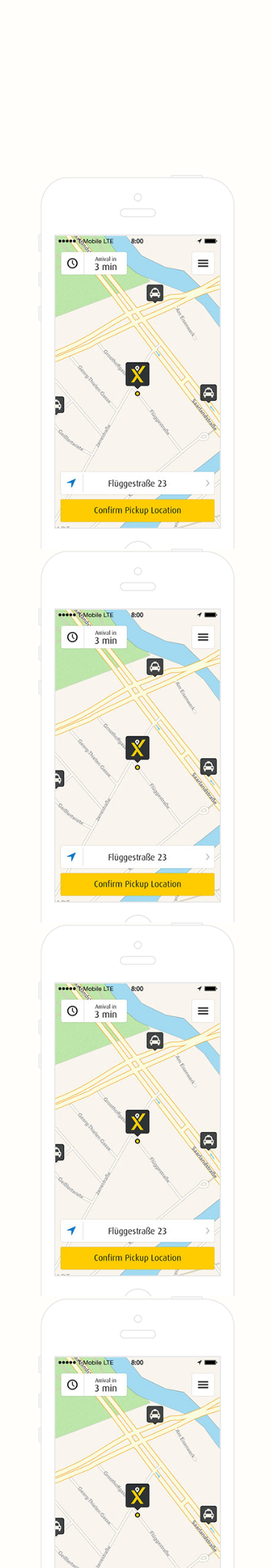
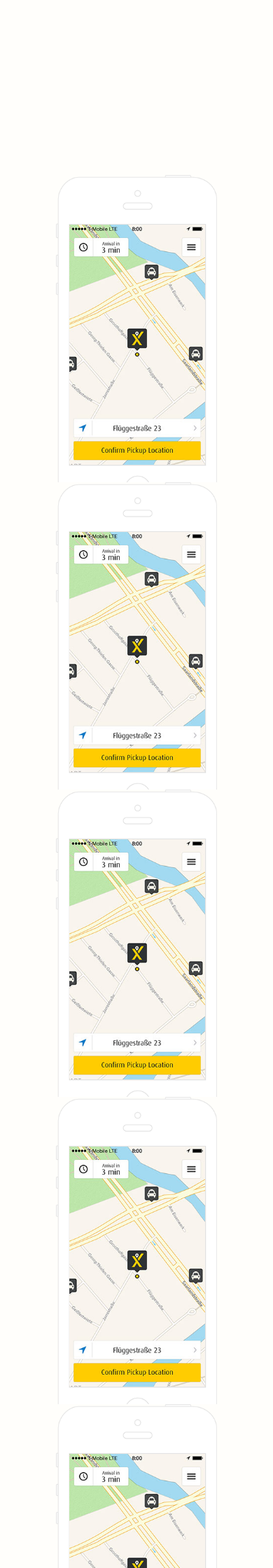
Before and after one commit to martinwolf/marcel-io, a PHP site: page / in a window 390 px wide; the page is wider, and only the part inside the window is pictured. Shown: the part 644-2884 px from the top of that part at 70% size. Run offline with PHP 8.4, Linux system fonts and the light colour scheme; style sheets or scripts are compiled from the project's sources; some libraries are stand-ins or nearby versions.

Commit message:
Slider Mania

```diff
--- a/gulpfile.js
+++ b/gulpfile.js
@@ -32,7 +32,7 @@
         .pipe(jshint.reporter('default'))
         .pipe(addsrc('./js/*/*.js'))
         .pipe(concat('scripts.min.js'))
-        .pipe(uglify())
+        //.pipe(uglify())
         .pipe(gulp.dest('./dist/js'));
 });
 
--- a/index.html
+++ b/index.html
@@ -48,7 +48,7 @@
     </header>
 
     <section class="section section--slider section--myt">
-        <div class="wrap">
+        <div class="wrap wrap--desc">
             <img class="app-icon" src="img/_temp/app-icon-myt.png" alt="mytaxi app icon">
             <h2 class="beta">mytaxi</h2>
             <p>Lorem ipsum dolor sit amet, consetetur sadipscing elitr, sed diam nonumy eirmod tempor invidunt ut labore et dolore magna aliquyam erat, sed diam voluptua. At vero eos et accusam et justo duo dolores et ea rebum. Stet clita kasd gubergren.</p>
@@ -66,6 +66,7 @@
             </ul>
         </div>
 
+        <div class="wrap wrap--sliders">
             <div class="wrap wrap--slider is-active" id="js_myt-iphone">
                 <ul class="device-slider">
                     <li>
@@ -125,11 +126,11 @@
                     </li>
                 </ul>
             </div>
-
+        </div>
     </section>
 
     <section class="section section--slider section--psc">
-        <div class="wrap">
+        <div class="wrap wrap--desc">
             <img class="app-icon" src="img/_temp/app-icon-myt.png" alt="mytaxi app icon">
             <h2 class="beta">Placescore</h2>
             <p>Lorem ipsum dolor sit amet, consetetur sadipscing elitr, sed diam nonumy eirmod tempor invidunt ut labore et dolore magna aliquyam erat, sed diam voluptua. At vero eos et accusam et justo duo dolores et ea rebum. Stet clita kasd gubergren.</p>
--- a/scss/_assets/_base.scss
+++ b/scss/_assets/_base.scss
@@ -28,11 +28,17 @@
 }
 
 .is-hidden {
-    display: none;
+    opacity: 0;
+}
+
+.wrap--slider.is-hidden {
+    position: absolute;
+    top: 0;
 }
 
 .is-active {
-    display: block;
+    opacity: 1;
+    z-index: 2;
 }
 
 .fadeout {
@@ -40,8 +46,11 @@
 }
 
 .fadein {
-    display: block;
     animation: fadein .75s ease-in-out;
+}
+
+.wrap--slider.fadein {
+    position: static;
 }
 
 .wrap {
@@ -49,8 +58,20 @@
     max-width: 640px;
 }
 
-.wrap--slider {
+.wrap--slider,
+.wrap--sliders{
     position: relative;
+}
+
+.wrap--desc {
+    max-width: 680px;
+    padding-left: 2rem;
+    padding-right: 2rem;
+
+    @include breakpoint(bp2) {
+        padding-left: 1rem;
+        padding-right: 1rem;
+    }
 }
 
 .site-nav {
--- a/scss/_modules/_bxslider.scss
+++ b/scss/_modules/_bxslider.scss
@@ -20,17 +20,25 @@
 }
 
 .bx-prev {
-    left: -30px;
+    left: 0;
 
-    @media (max-width: 680px) {
-        left: 0;
+    @include breakpoint(bp1) {
+        left: 2rem;
+    }
+
+    @include breakpoint(bp2) {
+        left: 1rem;
     }
 }
 
 .bx-next {
-    right: -30px;
+    right: 0;
 
-    @media (max-width: 680px) {
-        right: 0;
+    @include breakpoint(bp1) {
+        right: 2rem;
+    }
+
+    @include breakpoint(bp2) {
+        right: 1rem;
     }
 }
--- a/scss/_modules/_devices.scss
+++ b/scss/_modules/_devices.scss
@@ -14,8 +14,8 @@
     background-image: url(../../img/_temp/device--iphone.png);
 
     @media (max-width: 480px) {
-        width: 280px;
-        height: 534px;
+        width: 230px;
+        height: 439px;
         background-size: cover;
     }
 }
@@ -44,9 +44,9 @@
     height: 485px;
 
     @media (max-width: 480px) {
-        top: 87px;
-        left: 24px;
-        width: 235px;
-        height: 417px;
+        top: 71px;
+        left: 19px;
+        width: 194px;
+        height: 343px;
     }
 }
--- a/scss/_modules/_sections.scss
+++ b/scss/_modules/_sections.scss
@@ -3,23 +3,20 @@
 \*------------------------------------*/
 
 .section {
-    padding-left: 2rem;
-    padding-right: 2rem;
     border-bottom: 1px solid #dadada;
-
-    @include breakpoint(bp3) {
-        padding-left: 1rem;
-        padding-right: 1rem;
-    }
 }
 
 .section--standard {
     padding-top: 10rem;
+    padding-right: 2rem;
     padding-bottom: 10rem;
+    padding-left: 2rem;
 
     @include breakpoint(bp2) {
         padding-top: 6rem;
+        padding-right: 1rem;
         padding-bottom: 6rem;
+        padding-left: 1rem;
     }
 }
 
```
Also changed, not shown: js/scripts.js (+17 -2 lines), 2 other files. Lines whose indentation alone changed are shown as unchanged.
